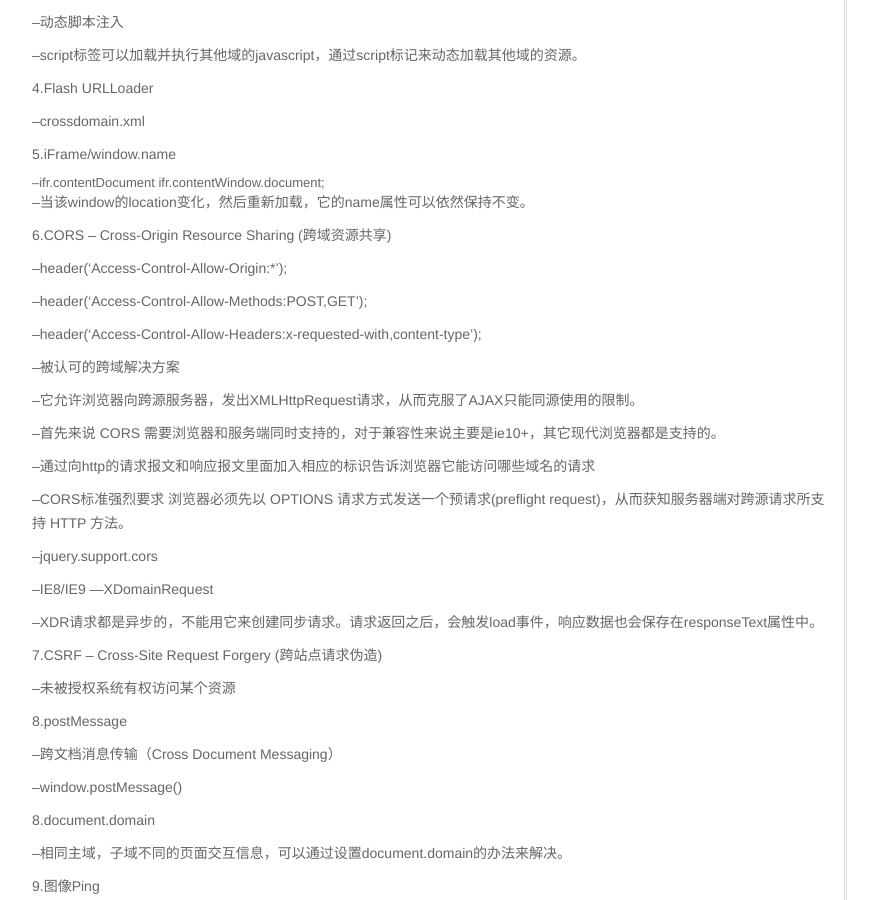
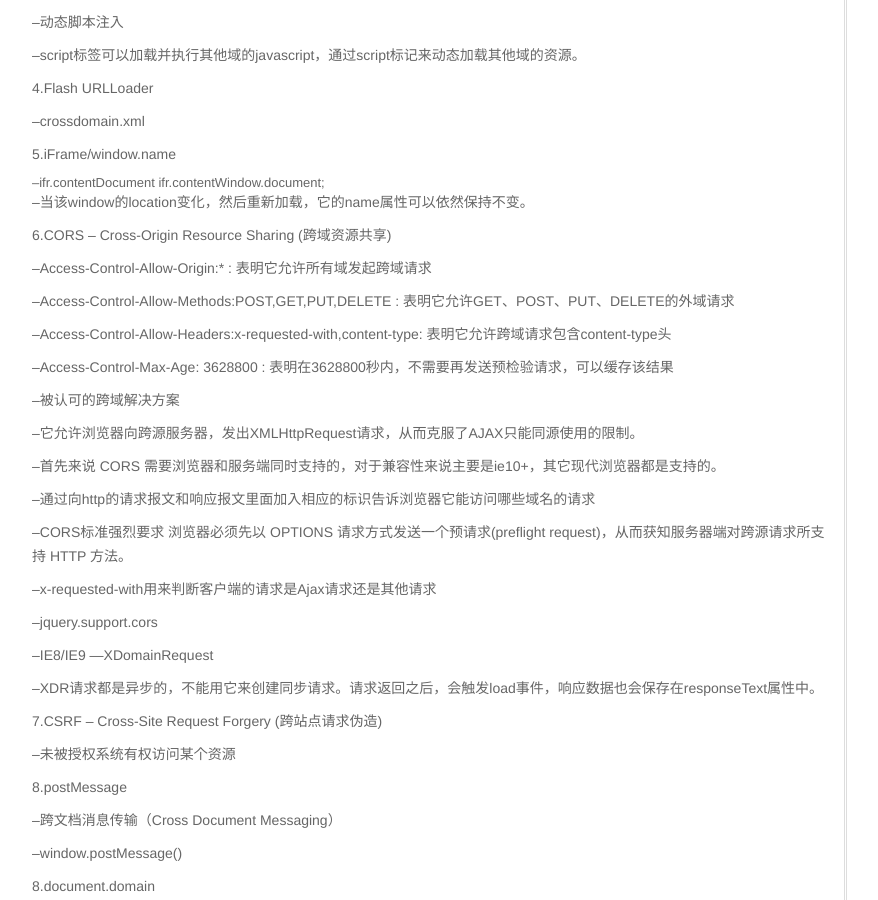
Before and after one commit to wkylin/wkylin.github.com, a Jekyll site: the page built from _posts/core-samples/2016-07-14-tomcat-cors.md, in a window 1280 px wide and 900 px high, scrolled down 771 px. Shown: the whole window, without its empty margins (48-926 px from the left). Built offline with Jekyll 4.4.1, drawn with Linux system fonts in a browser that asks for light colours; comment, search, counter and statistics services are not loaded; some of the changed text lies outside the part shown.

Commit message:
tomcat cors .....

```diff
--- a/_posts/core-samples/2016-07-14-tomcat-cors.md
+++ b/_posts/core-samples/2016-07-14-tomcat-cors.md
@@ -53,11 +53,13 @@ Ajax跨域请求问题
 
 6.CORS -- Cross-Origin Resource Sharing (跨域资源共享)
 
---header('Access-Control-Allow-Origin:*');
+--Access-Control-Allow-Origin:* : 表明它允许所有域发起跨域请求
 
---header('Access-Control-Allow-Methods:POST,GET');
+--Access-Control-Allow-Methods:POST,GET,PUT,DELETE : 表明它允许GET、POST、PUT、DELETE的外域请求
 
---header('Access-Control-Allow-Headers:x-requested-with,content-type');
+--Access-Control-Allow-Headers:x-requested-with,content-type: 表明它允许跨域请求包含content-type头
+
+--Access-Control-Max-Age: 3628800 : 表明在3628800秒内，不需要再发送预检验请求，可以缓存该结果
 
 --被认可的跨域解决方案
 
@@ -68,6 +70,8 @@ Ajax跨域请求问题
 --通过向http的请求报文和响应报文里面加入相应的标识告诉浏览器它能访问哪些域名的请求
 
 --CORS标准强烈要求 浏览器必须先以 OPTIONS 请求方式发送一个预请求(preflight request)，从而获知服务器端对跨源请求所支持 HTTP 方法。
+
+--x-requested-with用来判断客户端的请求是Ajax请求还是其他请求
 
 --jquery.support.cors
 
@@ -269,3 +273,11 @@ browser-sync start --proxy "域名"
 10.CSST (CSS Text Transformation)
 
 <https://github.com/zswang/csst>
+
+11.Spring通过CORS协议解决跨域问题/
+
+<http://blog.kbiao.me/2016/05/14/Spring%E9%80%9A%E8%BF%87CORS%E5%8D%8F%E8%AE%AE%E8%A7%A3%E5%86%B3%E8%B7%A8%E5%9F%9F%E9%97%AE%E9%A2%98//>
+
+12.CORS实现跨域时授权问题（401错误）的解决
+
+<http://blog.kbiao.me/2016/05/21/CORS%E5%AE%9E%E7%8E%B0%E8%B7%A8%E5%9F%9F%E6%97%B6%E6%8E%88%E6%9D%83%E9%97%AE%E9%A2%98%EF%BC%88401%E9%94%99%E8%AF%AF%EF%BC%89%E7%9A%84%E8%A7%A3%E5%86%B3//>
```
